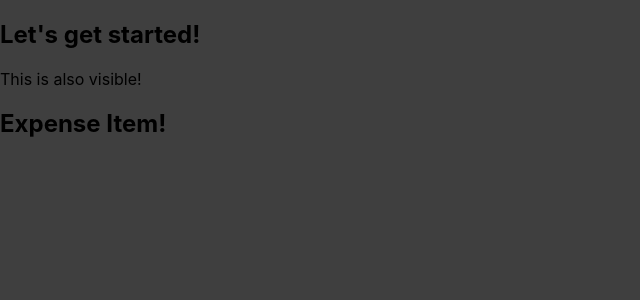
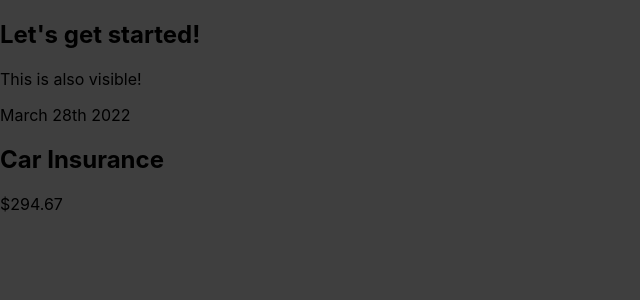
Before and after one commit to Talbekk/complete-react-guide, a React (Create React App) app: page / in a window 1280 px wide. Shown: the top 300 px of the page, without its empty margins (0-640 px from the left). Built offline with nearby package versions, Linux system fonts and the light colour scheme.

Commit message:
adds basic expense item info

```diff
--- a/src/components/ExpenseItem.js
+++ b/src/components/ExpenseItem.js
@@ -1,5 +1,13 @@
-function ExpenseItem () {
-    return <h2>Expense Item!</h2>
+function ExpenseItem() {
+  return (
+    <div>
+      <div>March 28th 2022</div>
+      <div>
+        <h2>Car Insurance</h2>
+        <div>$294.67</div>
+      </div>
+    </div>
+  );
 }
 
 export default ExpenseItem;
```
